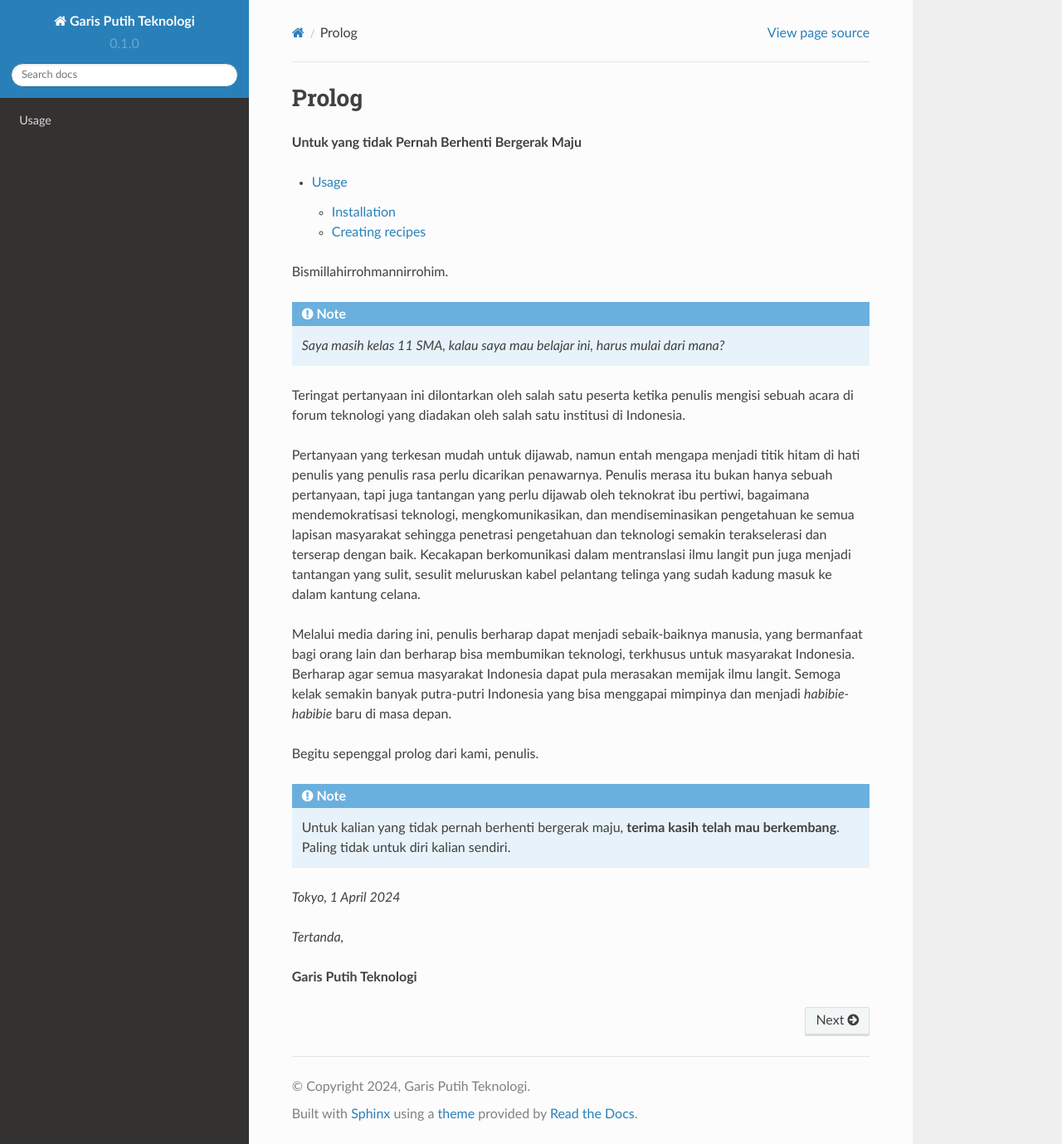
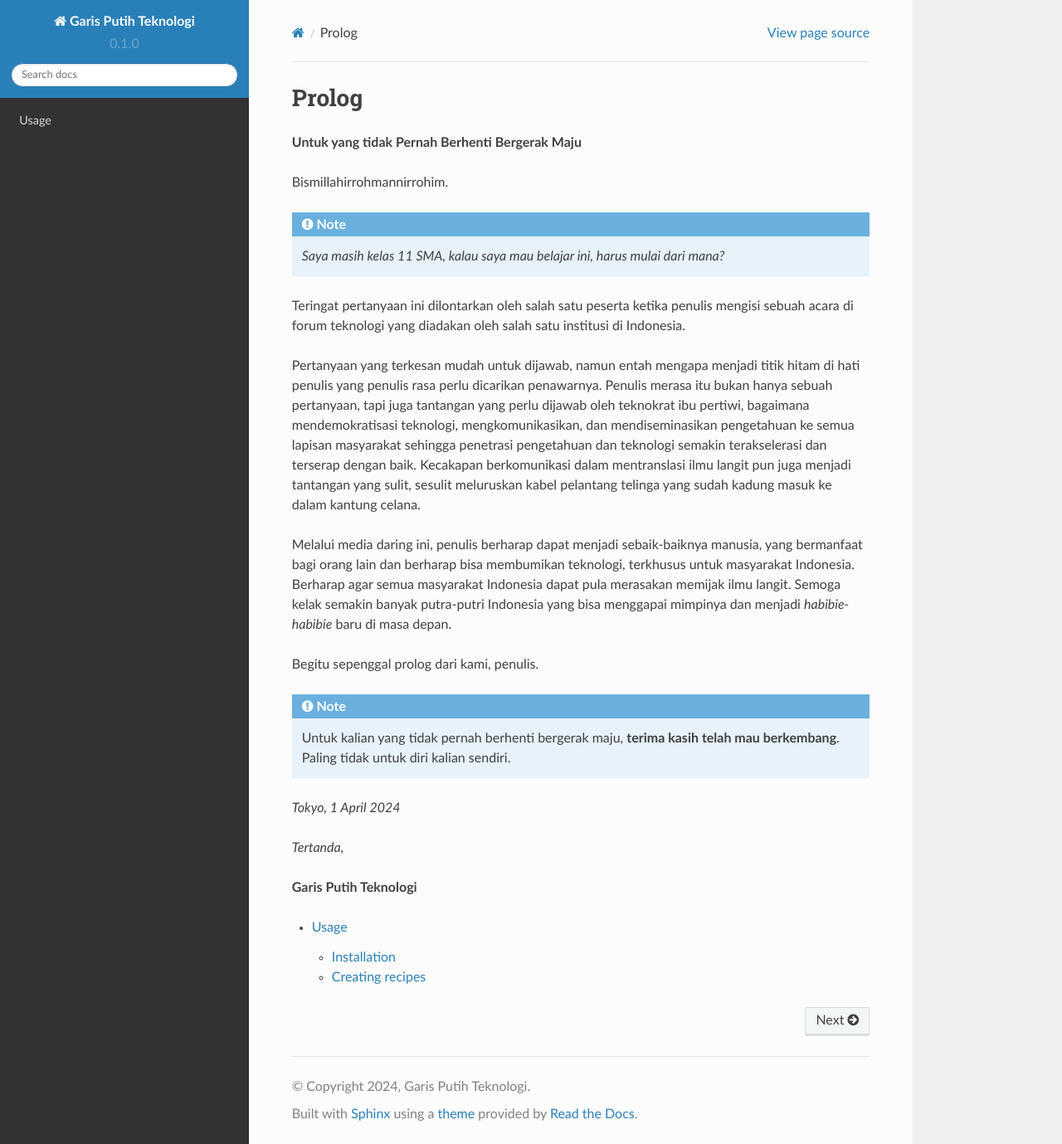
Before and after one commit to garisputihteknologi/garisputihteknologi, a Sphinx documentation site: the page built from docs/source/index.rst, in a window 1280 px wide and 1379 px high. Shown: the whole window at 83% size. Built offline with Sphinx 7.4.7 and the Read the Docs theme 2.0.0, drawn with Linux system fonts in a browser that asks for light colours; pages that are not in the unit, such as notebooks, are missing from menus; part of the change alters nothing that is shown.

```diff
--- a/docs/source/index.rst
+++ b/docs/source/index.rst
@@ -2,11 +2,6 @@ Prolog
 ======
 
 **Untuk yang tidak Pernah Berhenti Bergerak Maju**
-
-
-.. toctree::
-   index
-   daftar_isi
 
 Bismillahirrohmannirrohim.
 
@@ -30,3 +25,7 @@ Begitu sepenggal prolog dari kami, penulis.
 
 
 **Garis Putih Teknologi**
+
+.. toctree::
+   index
+   daftar_isi
```
